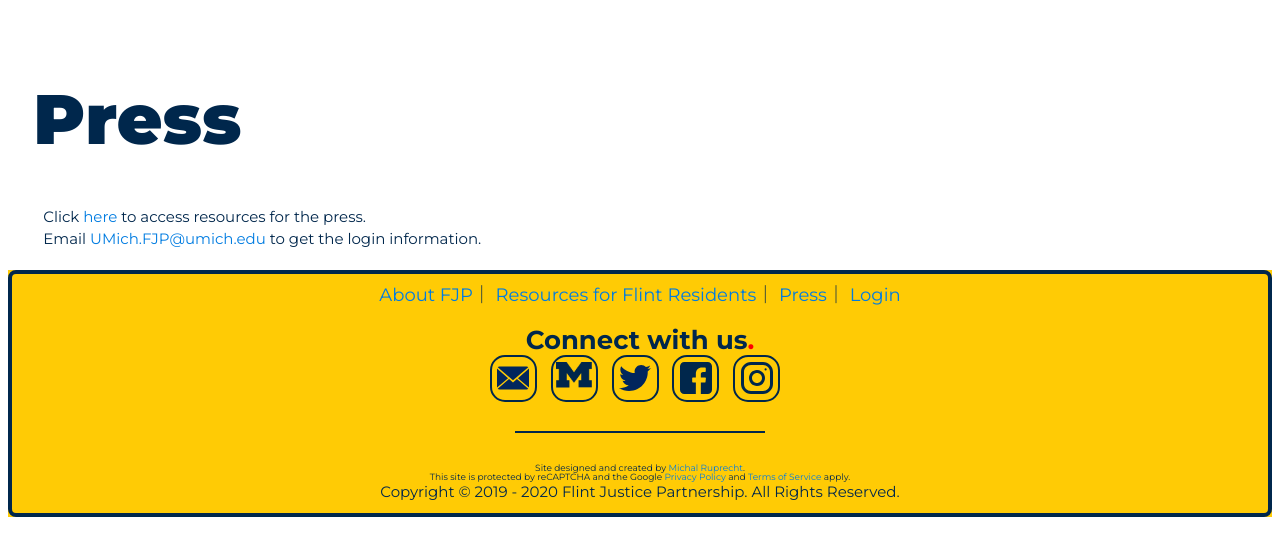
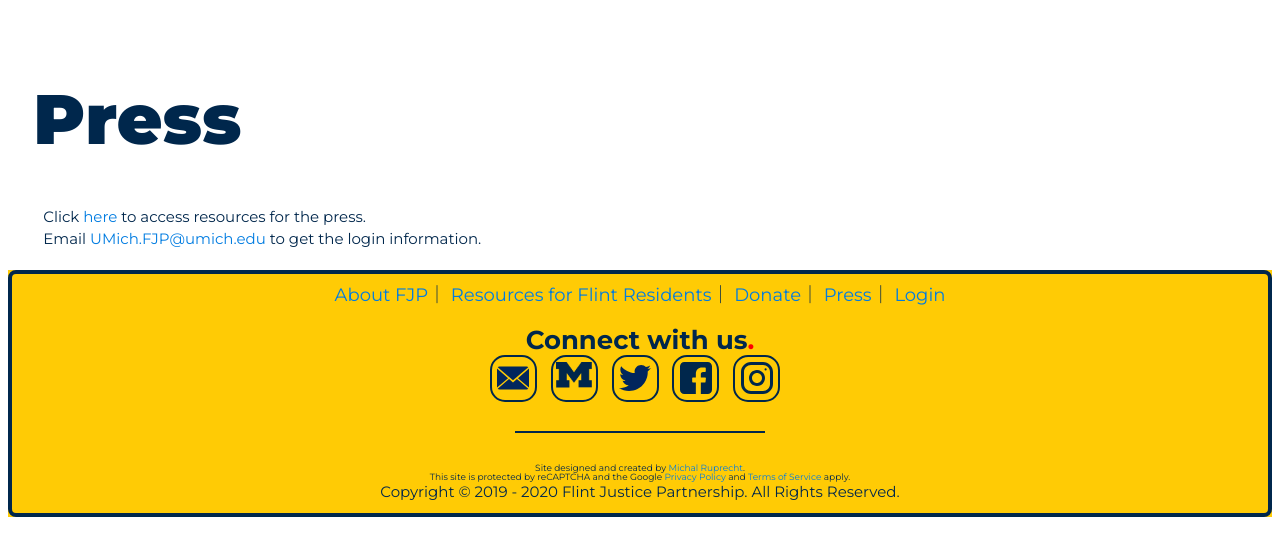
Before and after one commit to umichfjp/umichfjp.github.io, a Jekyll site: the page built from pages/press.html, in a window 1280 px wide. Shown: the top 556 px of the page. Built offline with Jekyll 4.4.1, drawn with Linux system fonts in a browser that asks for light colours.

Commit message:
Update default.html

```diff
--- a/_layouts/default.html
+++ b/_layouts/default.html
@@ -39,6 +39,7 @@
 					<h3><center><big>
 							<a href="https://umichfjp.github.io/">About FJP</a>｜
 							<a href="https://umichfjp.github.io/pages/resources">Resources for Flint Residents</a>｜
+							<a href="https://umichfjp.github.io/pages/donate">Donate</a>｜
 							<a href="https://umichfjp.github.io/pages/press">Press</a>｜
 							<a href="https://umichfjp.github.io/pages/login">Login</a>
 					</big>
```
